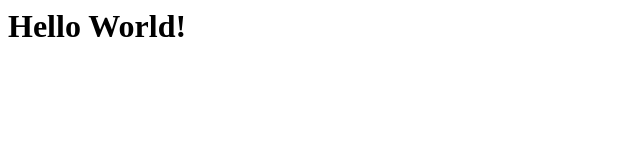
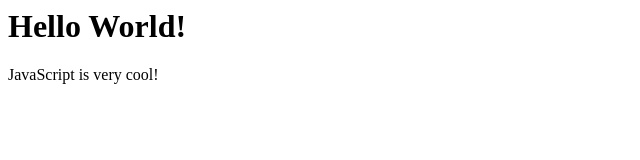
Before and after one commit to sonnymoon/hello-world, a plain HTML site: page index.html in a window 1280 px wide. Shown: the whole page, without its empty margins (0-640 px from the left). Drawn offline with Linux system fonts and the light colour scheme.

Commit message:
Update index.html

```diff
--- a/index.html
+++ b/index.html
@@ -3,5 +3,6 @@
   </head>
   <body>
     <h1>Hello World!</h1>
+    <div>JavaScript is very cool!</div>
   </body>
 <html>
```
